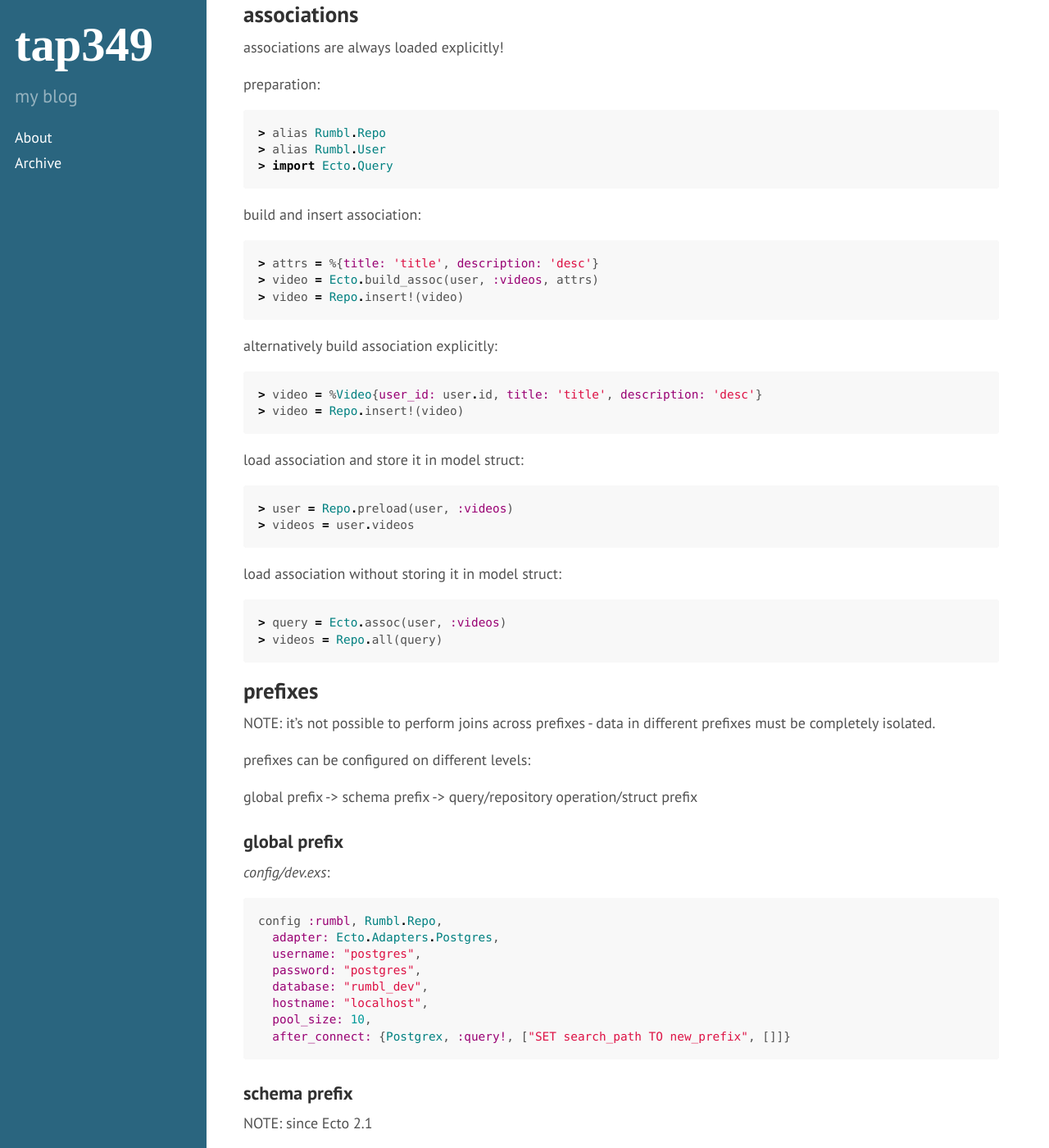
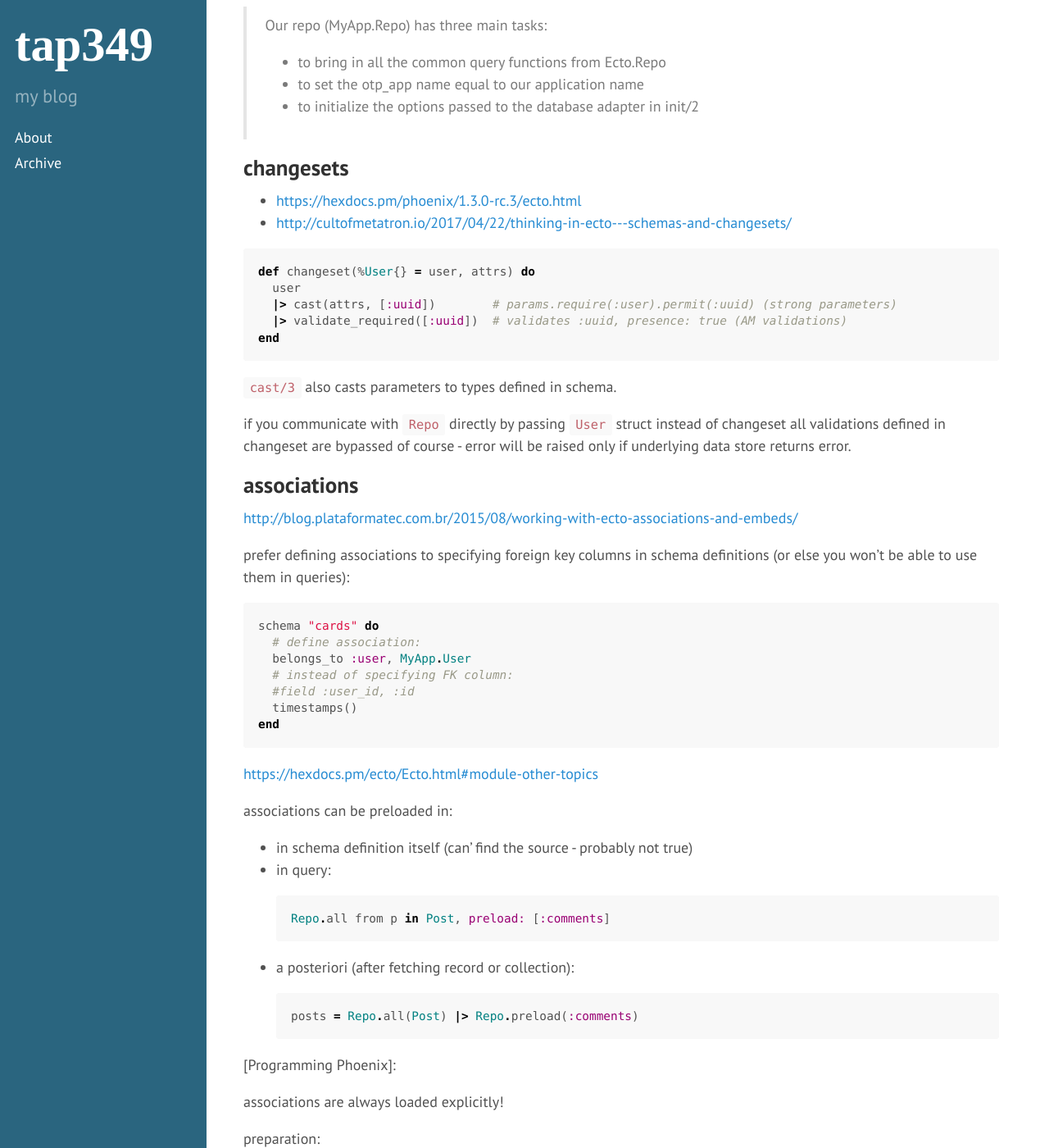
Before and after one commit to tap349/tap349.github.io, a Jekyll site: the page built from _posts/2017-07-27-phoenix-ecto.md, in a window 1280 px wide and 1400 px high, scrolled down 993 px. Shown: the whole window at 82% size. Built offline with Jekyll 4.4.1, drawn with Linux system fonts in a browser that asks for light colours; some of the changed text lies outside the part shown.

Commit message:
update 2017-07-28_15:13:17

````diff
--- a/_posts/2017-07-27-phoenix-ecto.md
+++ b/_posts/2017-07-27-phoenix-ecto.md
@@ -8,6 +8,9 @@ categories: [phoenix, ecto]
 
 <!-- more -->
 
+* TOC
+{:toc}
+
 NOTE: there is no _schema.rb_ file!
 
 - <https://hexdocs.pm/phoenix/1.3.0-rc.3/ecto.html>
@@ -17,6 +20,13 @@ NOTE: there is no _schema.rb_ file!
 
 - `mix ecto.migrate` - runs all pending migrations
 - `mix ecto.rollback` - rollbacks last applied migration
+
+primitive column types that can be used in migrations:
+[Types and casting](https://hexdocs.pm/ecto/Ecto.Schema.html#module-types-and-casting).
+
+## schemas
+
+<https://hexdocs.pm/ecto/Ecto.Schema.html>
 
 ## repository
 
@@ -30,7 +40,8 @@ NOTE: there is no _schema.rb_ file!
 
 ## changesets
 
-<https://hexdocs.pm/phoenix/1.3.0-rc.3/ecto.html>
+- <https://hexdocs.pm/phoenix/1.3.0-rc.3/ecto.html>
+- <http://cultofmetatron.io/2017/04/22/thinking-in-ecto---schemas-and-changesets/>
 
 ```elixir
 def changeset(%User{} = user, attrs) do
@@ -47,6 +58,40 @@ of changeset all validations defined in changeset are bypassed of course -
 error will be raised only if underlying data store returns error.
 
 ## associations
+
+<http://blog.plataformatec.com.br/2015/08/working-with-ecto-associations-and-embeds/>
+
+prefer defining associations to specifying foreign key columns in
+schema definitions (or else you won't be able to use them in queries):
+
+```elixir
+schema "cards" do
+  # define association:
+  belongs_to :user, MyApp.User
+  # instead of specifying FK column:
+  #field :user_id, :id
+  timestamps()
+end
+```
+
+<https://hexdocs.pm/ecto/Ecto.html#module-other-topics>
+
+associations can be preloaded in:
+
+- in schema definition itself (can' find the source - probably not true)
+- in query:
+
+  ```elixir
+  Repo.all from p in Post, preload: [:comments]
+  ```
+
+- a posteriori (after fetching record or collection):
+
+  ```elixir
+  posts = Repo.all(Post) |> Repo.preload(:comments)
+  ```
+
+[Programming Phoenix]:
 
 associations are always loaded explicitly!
 
@@ -87,7 +132,7 @@ load association without storing it in model struct:
 > videos = Repo.all(query)
 ```
 
-## prefixes
+## [Programming Phoenix] prefixes
 
 NOTE: it's not possible to perform joins across prefixes -
 data in different prefixes must be completely isolated.
@@ -162,7 +207,7 @@ if it's nil it means global prefix is used
 %Rumbl.Video{__meta__: #Ecto.Schema.Metadata<:loaded, "new_prefix", "videos">, ...}
 ```
 
-## get query SQL
+## [Programming Phoenix] get query SQL
 
 <https://hexdocs.pm/ecto/Ecto.Adapters.SQL.html#to_sql/3>
 
````
